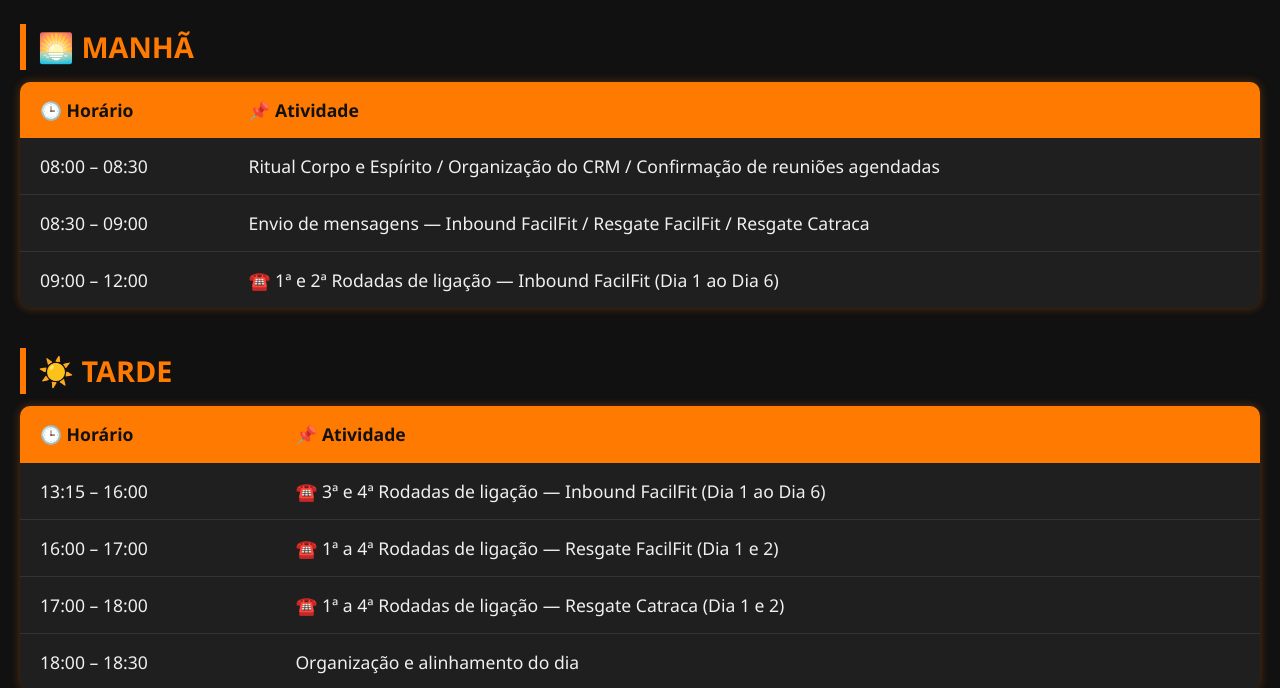
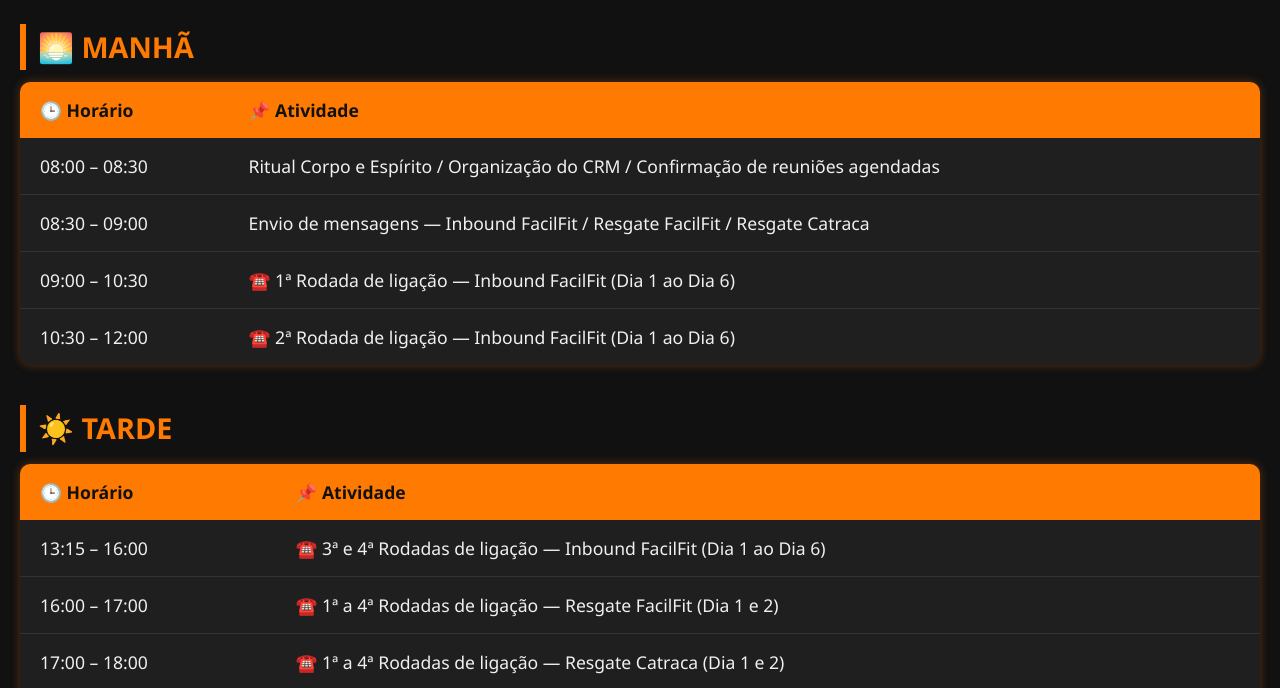
Before and after one commit to Martinsjv1/cronograma-facilfit, a plain HTML site: page index.html in a window 1280 px wide. Shown: the part 108-796 px from the top of the page. Drawn offline with Linux system fonts and the light colour scheme.

Commit message:
Update index.html

```diff
--- a/index.html
+++ b/index.html
@@ -113,7 +113,8 @@
     <tbody>
       <tr><td>08:00 – 08:30</td><td>Ritual Corpo e Espírito / Organização do CRM / Confirmação de reuniões agendadas</td></tr>
       <tr><td>08:30 – 09:00</td><td>Envio de mensagens — Inbound FacilFit / Resgate FacilFit / Resgate Catraca</td></tr>
-      <tr><td>09:00 – 12:00</td><td>☎️ 1ª e 2ª Rodadas de ligação — Inbound FacilFit (Dia 1 ao Dia 6)</td></tr>
+      <tr><td>09:00 – 10:30</td><td>☎️ 1ª Rodada de ligação — Inbound FacilFit (Dia 1 ao Dia 6)</td></tr>
+      <tr><td>10:30 – 12:00</td><td>☎️ 2ª Rodada de ligação — Inbound FacilFit (Dia 1 ao Dia 6)</td></tr>
     </tbody>
   </table>
 
```
